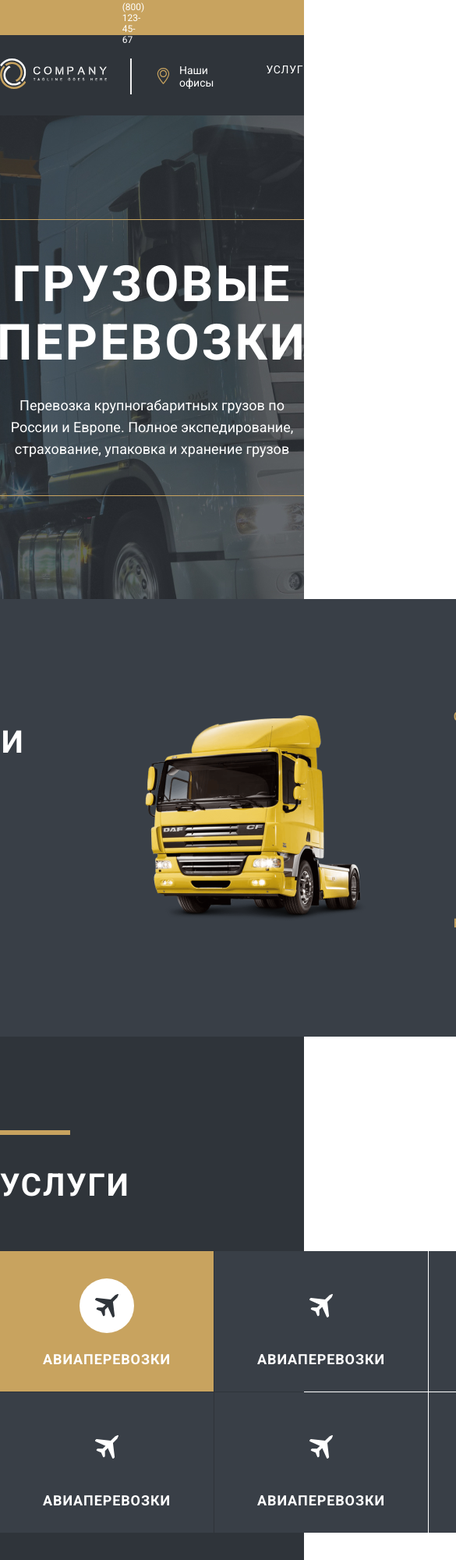
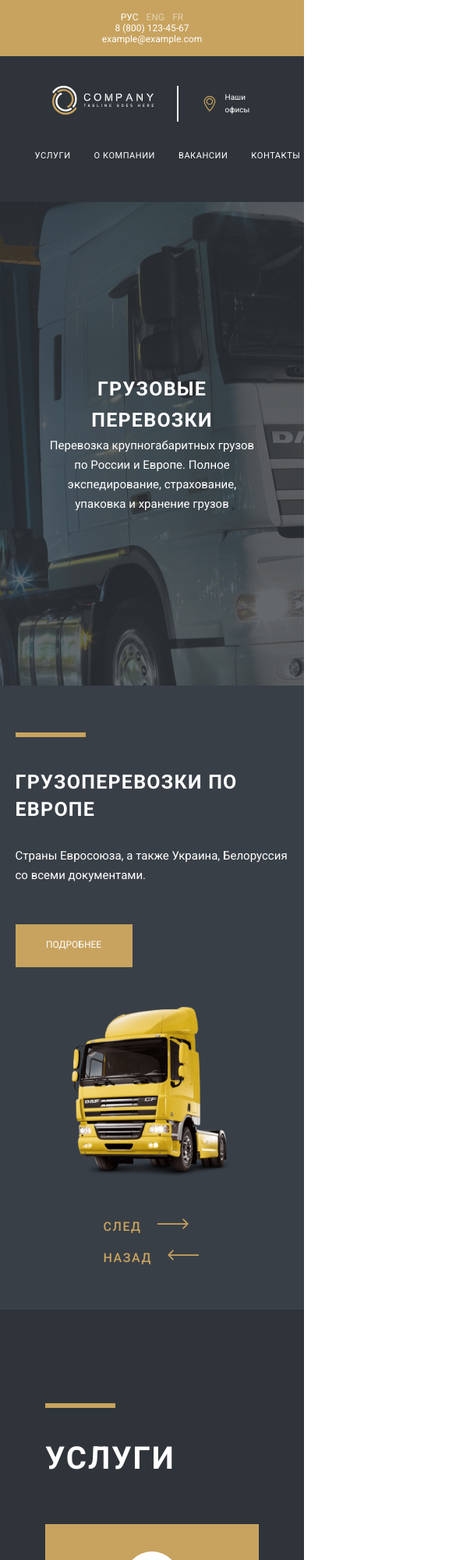
Before and after one commit to qann1st/gruzoperevozki, a plain HTML site: page index.html in a window 390 px wide. Shown: the top 2000 px of the page at 78% size, 585 px wide, since content can reach past the window. Drawn offline with Linux system fonts and the light colour scheme.

Commit message:
feat: adaptived for all devices

```diff
--- a/blocks/about.css
+++ b/blocks/about.css
@@ -90,3 +90,57 @@
   line-height: 14px;
   text-align: center;
 }
+
+@media screen and (max-width: 1023px) {
+  .about {
+    flex-direction: column;
+    gap: 10px;
+    max-width: 825px;
+    width: 100%;
+    align-items: flex-start;
+    margin: 0 auto 0;
+  }
+}
+
+@media screen and (max-width: 865px) {
+  .about {
+    max-width: 550px;
+  }
+}
+
+@media screen and (max-width: 767px) {
+  .about {
+    max-width: 274px;
+  }
+}
+
+@media screen and (max-width: 1023px) {
+  .about__rectangle {
+    display: none;
+  }
+}
+
+@media screen and (max-width: 1023px) {
+  .about__list {
+    padding: 0;
+    align-self: center;
+  }
+}
+
+@media screen and (max-width: 767px) {
+  .about__list {
+    grid-template-columns: repeat(2, 202px);
+  }
+}
+
+@media screen and (max-width: 767px) {
+  .about__list {
+    grid-template-columns: repeat(2, 202px);
+  }
+}
+
+@media screen and (max-width: 550px) {
+  .about__list {
+    grid-template-columns: 202px;
+  }
+}
--- a/blocks/all-services.css
+++ b/blocks/all-services.css
@@ -1,6 +1,9 @@
 .all-services {
-  margin: 120px 0 0;
   padding: 0;
+  display: flex;
+  flex-direction: column;
+  justify-content: center;
+  margin: 120px auto 0;
 }
 
 .all-services__title {
@@ -16,7 +19,8 @@
 .all-services__list {
   list-style: none;
   display: grid;
-  grid-template-columns: repeat(4, 274px);
+  grid-template-columns: repeat(4, 1fr);
+  justify-content: center;
   gap: 1px;
   margin: 0;
   padding: 0;
@@ -60,3 +64,45 @@
   margin: 43px 0 0;
   padding: 0;
 }
+
+@media screen and (max-width: 1279px) {
+  .all-services__list {
+    grid-template-columns: repeat(3, 274px);
+  }
+}
+
+@media screen and (max-width: 1279px) {
+  .all-services__list {
+    grid-template-columns: repeat(3, 274px);
+  }
+}
+
+@media screen and (max-width: 1279px) {
+  .all-services {
+    width: 825px;
+  }
+}
+
+@media screen and (max-width: 860px) {
+  .all-services__list {
+    grid-template-columns: repeat(2, 274px);
+  }
+}
+
+@media screen and (max-width: 860px) {
+  .all-services {
+    width: 550px;
+  }
+}
+
+@media screen and (max-width: 550px) {
+  .all-services__list {
+    grid-template-columns: 274px;
+  }
+}
+
+@media screen and (max-width: 550px) {
+  .all-services {
+    width: 274px;
+  }
+}
--- a/blocks/footer.css
+++ b/blocks/footer.css
@@ -34,6 +34,7 @@
   align-items: center;
   max-width: 1100px;
   width: 100%;
+  justify-content: space-between;
 }
 
 .footer__logo {
@@ -69,3 +70,44 @@
 .footer__link {
   color: #f2f2f2;
 }
+
+@media screen and (max-width: 1279px) {
+  .footer__wrapper {
+    justify-content: center;
+  }
+}
+
+@media screen and (max-width: 1279px) {
+  .footer__logo {
+    width: 140px;
+  }
+}
+
+@media screen and (max-width: 1279px) {
+  .footer__list {
+    font-size: 13px;
+  }
+}
+
+@media screen and (max-width: 1023px) {
+  .footer__list {
+    max-width: 400px;
+    width: 100%;
+    gap: 5px 9px;
+  }
+}
+
+@media screen and (max-width: 730px) {
+  .footer__wrapper {
+    flex-direction: column;
+  }
+}
+
+@media screen and (max-width: 730px) {
+  .footer__list {
+    margin: 0;
+    padding: 0;
+    height: 70px;
+    text-align: center;
+  }
+}
--- a/blocks/header.css
+++ b/blocks/header.css
@@ -64,3 +64,49 @@
   letter-spacing: 0.05em;
   text-transform: uppercase;
 }
+
+@media screen and (max-width: 1279px) {
+  .header {
+    max-width: 1024px;
+    width: 100%;
+    justify-content: space-around;
+  }
+}
+
+@media screen and (max-width: 638px) {
+  .header {
+    flex-wrap: wrap;
+    height: 130px;
+  }
+}
+
+@media screen and (max-width: 1023px) {
+  .header__nav_list_link {
+    font-size: 11px;
+  }
+}
+
+@media screen and (max-width: 767px) {
+  .header__nav_list {
+    flex-wrap: wrap;
+  }
+}
+
+@media screen and (max-width: 767px) {
+  .header__logo {
+    width: 130px;
+  }
+}
+
+@media screen and (max-width: 767px) {
+  .header__location_ico {
+    width: 20px;
+  }
+}
+
+@media screen and (max-width: 767px) {
+  .header__location_link {
+    font-size: 10px;
+    width: 35px;
+  }
+}
--- a/blocks/info.css
+++ b/blocks/info.css
@@ -49,3 +49,33 @@
   font-size: 12px;
   line-height: 14px;
 }
+
+@media screen and (max-width: 1279px) {
+  .info {
+    width: 100%;
+    gap: 300px;
+  }
+}
+
+@media screen and (max-width: 1023px) {
+  .info {
+    width: 100%;
+    gap: 200px;
+  }
+}
+
+@media screen and (max-width: 490px) {
+  .info {
+    width: 100%;
+    gap: 5px;
+    flex-direction: column;
+    height: 40px;
+  }
+}
+
+@media screen and (max-width: 767px) {
+  .info {
+    width: 100%;
+    gap: 19%;
+  }
+}
--- a/blocks/intro.css
+++ b/blocks/intro.css
@@ -34,6 +34,45 @@
   line-height: 28px;
   text-align: center;
   max-width: 777px;
-  margin: 29px 0 0;
+  margin: 29px auto 0;
   padding: 0;
 }
+
+@media screen and (max-width: 1023px) {
+  .intro__info {
+    padding: 20px;
+    width: 70%;
+  }
+}
+
+@media screen and (max-width: 1023px) {
+  .intro__title {
+    font-size: 45px;
+  }
+}
+
+@media screen and (max-width: 1023px) {
+  .intro__subtitle {
+    font-size: 15px;
+    margin: 0 auto;
+  }
+}
+
+@media screen and (max-width: 767px) {
+  .intro__title {
+    font-size: 25px;
+    line-height: 40px;
+  }
+}
+
+@media screen and (max-width: 767px) {
+  .intro__subtitle {
+    line-height: 25px;
+  }
+}
+
+@media screen and (max-width: 767px) {
+  .intro__info {
+    border: 0;
+  }
+}
--- a/blocks/page.css
+++ b/blocks/page.css
@@ -6,4 +6,6 @@
   display: flex;
   justify-content: center;
   color: #fff;
+  min-width: 320px;
+  max-width: 1920px;
 }
--- a/blocks/services.css
+++ b/blocks/services.css
@@ -132,3 +132,128 @@
   z-index: 0;
   left: 0;
 }
+
+@media screen and (max-width: 1279px) {
+  .services__info {
+    padding: 0;
+  }
+}
+
+@media screen and (max-width: 1279px) {
+  .services__image {
+    width: 300px;
+    height: 200px;
+  }
+}
+
+@media screen and (max-width: 1023px) {
+  .services__info {
+    width: 250px;
+  }
+}
+
+@media screen and (max-width: 1023px) {
+  .services__info_title {
+    font-size: 25px;
+    line-height: 35px;
+  }
+}
+
+@media screen and (max-width: 1023px) {
+  .services__info_subtitle {
+    font-size: 15px;
+    line-height: 25px;
+  }
+}
+
+@media screen and (max-width: 1023px) {
+  .services__info_button {
+    width: 150px;
+    font-size: 12px;
+  }
+}
+
+@media screen and (max-width: 1023px) {
+  .services__image {
+    width: 250px;
+    height: 150px;
+  }
+}
+
+@media screen and (max-width: 1023px) {
+  .services__links {
+    width: 125px;
+  }
+}
+
+@media screen and (max-width: 1023px) {
+  .services__links_next {
+    justify-content: flex-start;
+    gap: 20px;
+  }
+}
+
+@media screen and (max-width: 1023px) {
+  .services__links_prev {
+    justify-content: flex-start;
+    gap: 20px;
+  }
+}
+
+@media screen and (max-width: 1023px) {
+  .services__links_next_arrow {
+    width: 40px;
+  }
+}
+
+@media screen and (max-width: 1023px) {
+  .services__links_prev_arrow {
+    width: 40px;
+  }
+}
+
+@media screen and (max-width: 767px) {
+  .services {
+    flex-direction: column;
+    height: 800px;
+    gap: 50px;
+    background-color: #393f47;
+  }
+}
+
+@media screen and (max-width: 767px) {
+  .services__rectangle_left {
+    display: none;
+  }
+}
+
+@media screen and (max-width: 767px) {
+  .services__rectangle_right {
+    display: none;
+  }
+}
+
+@media screen and (max-width: 767px) {
+  .services__info {
+    width: 100%;
+  }
+}
+
+@media screen and (max-width: 767px) {
+  .services__image {
+    width: 320px;
+    height: 220px;
+  }
+}
+
+@media screen and (max-width: 767px) {
+  .services__links {
+    gap: 20px;
+  }
+}
+
+@media screen and (max-width: 767px) {
+  .services__info {
+    width: 90%;
+  }
+}
--- a/index.html
+++ b/index.html
@@ -41,6 +41,9 @@
             <li><a class="header__nav_list_link" href="#">Вакансии</a></li>
             <li><a class="header__nav_list_link" href="#">Контакты</a></li>
           </ul>
+          <div class="header-button">
+            <div class="header-button__element"></div>
+          </div>
         </nav>
       </header>
       <section class="intro">
@@ -52,7 +55,7 @@
           </p>
         </div>
       </section>
-      <section class="services">
+       <section class="services">
         <div class="services__info">
           <div class="line"></div>
           <h2 class="services__info_title">Грузоперевозки по Европе</h2>
@@ -213,7 +216,12 @@
             </ul>
             <p class="footer__copyright">
               &copy;
-              <a class="footer__link" target="__blank" href="https://github.com/qann1st">Vladislav Klyuchnikov</a>
+              <a
+                class="footer__link"
+                target="__blank"
+                href="https://github.com/qann1st"
+                >Vladislav Klyuchnikov</a
+              >
             </p>
           </div>
         </div>
```
